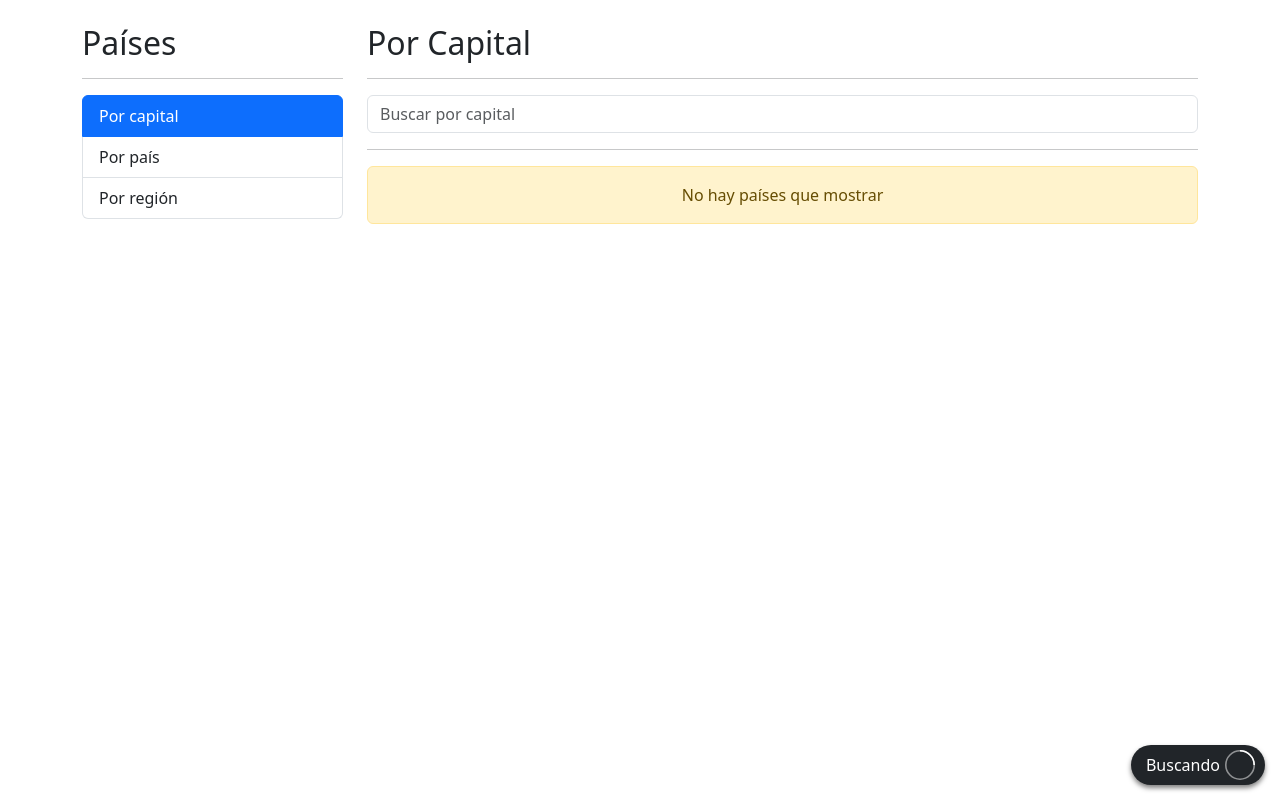
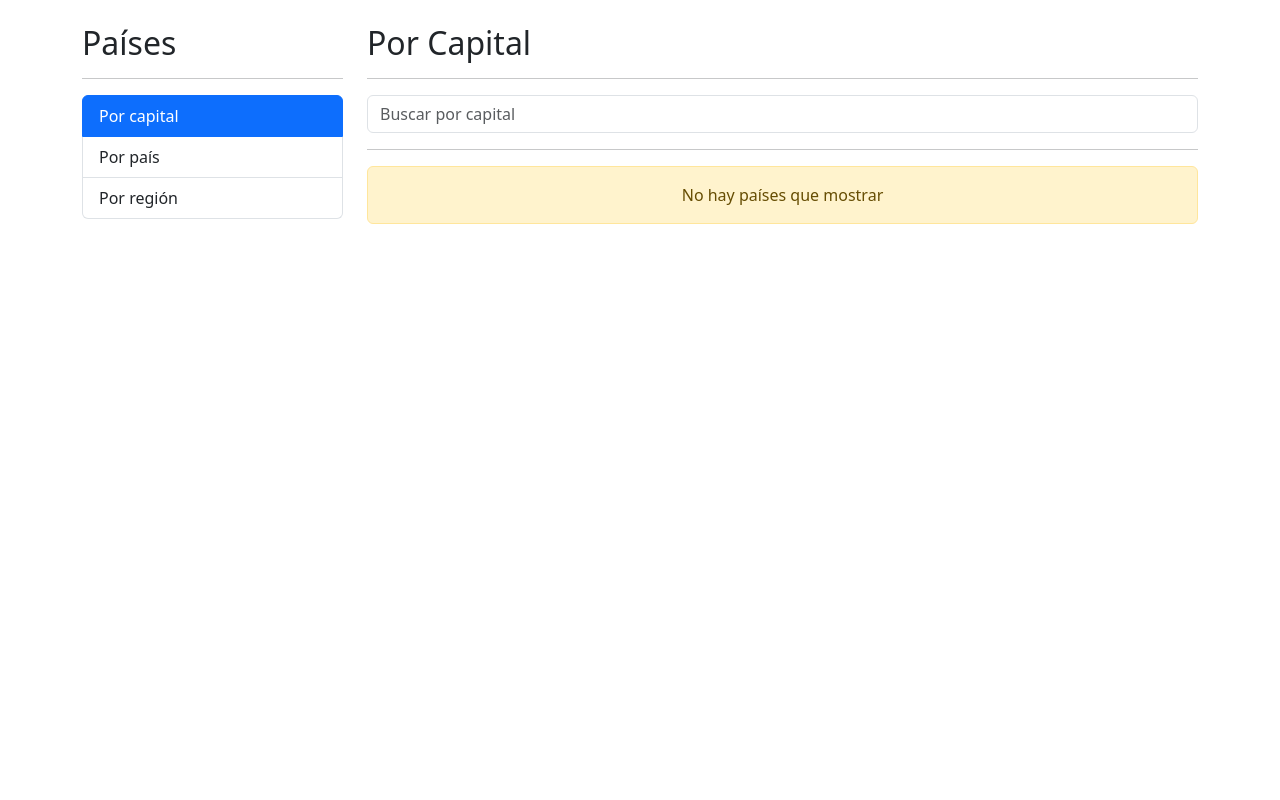
Before and after one commit to eduardo-solis/countryApp, an Angular app: page /countries/by-capital in a window 1280 px wide. Built offline with nearby package versions, Linux system fonts and the light colour scheme.

Commit message:
Terminando de crear el debounce

```diff
--- a/src/app/countries/pages/by-capital-page/by-capital-page.component.ts
+++ b/src/app/countries/pages/by-capital-page/by-capital-page.component.ts
@@ -10,7 +10,7 @@ import { Country } from '../../interfaces/country.interface';
 export class ByCapitalPageComponent {
 
   public countries: Country[] = [];
-  public isLoading: boolean = true;
+  public isLoading: boolean = false;
 
   //           *Inyeccion del servicio
   constructor( private countriesService: CountriesService ){}
--- a/src/app/shared/components/search-box/search-box.component.ts
+++ b/src/app/shared/components/search-box/search-box.component.ts
@@ -1,14 +1,15 @@
-import { Component, ElementRef, EventEmitter, Input, OnInit, Output, ViewChild } from '@angular/core';
-import { Subject, debounceTime } from 'rxjs';
+import { Component, ElementRef, EventEmitter, Input, OnDestroy, OnInit, Output, ViewChild } from '@angular/core';
+import { Subject, Subscription, debounceTime } from 'rxjs';
 
 @Component({
   selector: 'shared-search-box',
   templateUrl: './search-box.component.html',
   styles: ``
 })
-export class SearchBoxComponent implements OnInit {
+export class SearchBoxComponent implements OnInit, OnDestroy {
 
   private debouncer: Subject<string> = new Subject<string>();
+  private debouncerSubscription?: Subscription;
 
   @Input()
   public placeholder: string = '';
@@ -24,7 +25,7 @@ export class SearchBoxComponent implements OnInit {
 
 
   ngOnInit(): void {
-    this.debouncer
+    this.debouncerSubscription = this.debouncer
     .pipe(
       debounceTime(500)
     )
@@ -33,6 +34,9 @@ export class SearchBoxComponent implements OnInit {
     })
   }
 
+  ngOnDestroy(): void {
+    this.debouncerSubscription?.unsubscribe();
+  }
 
   emitValue( value: string ): void {
     this.onValue.emit(value);
```
Lines whose indentation alone changed are shown as unchanged.
